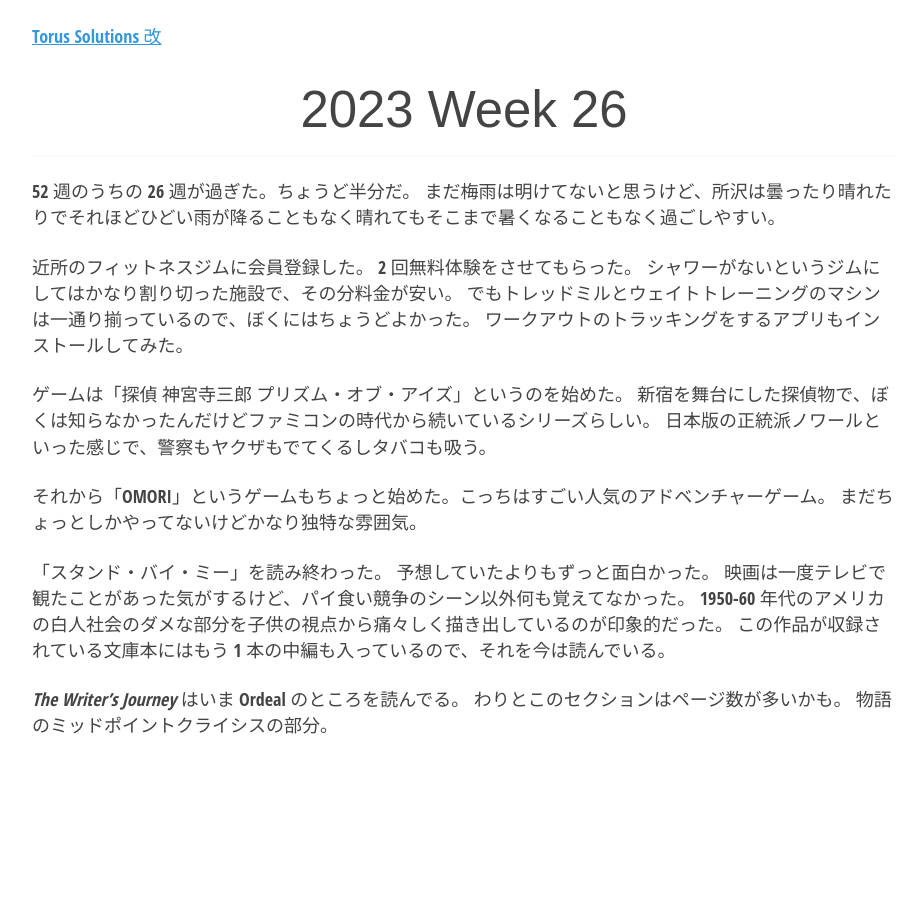
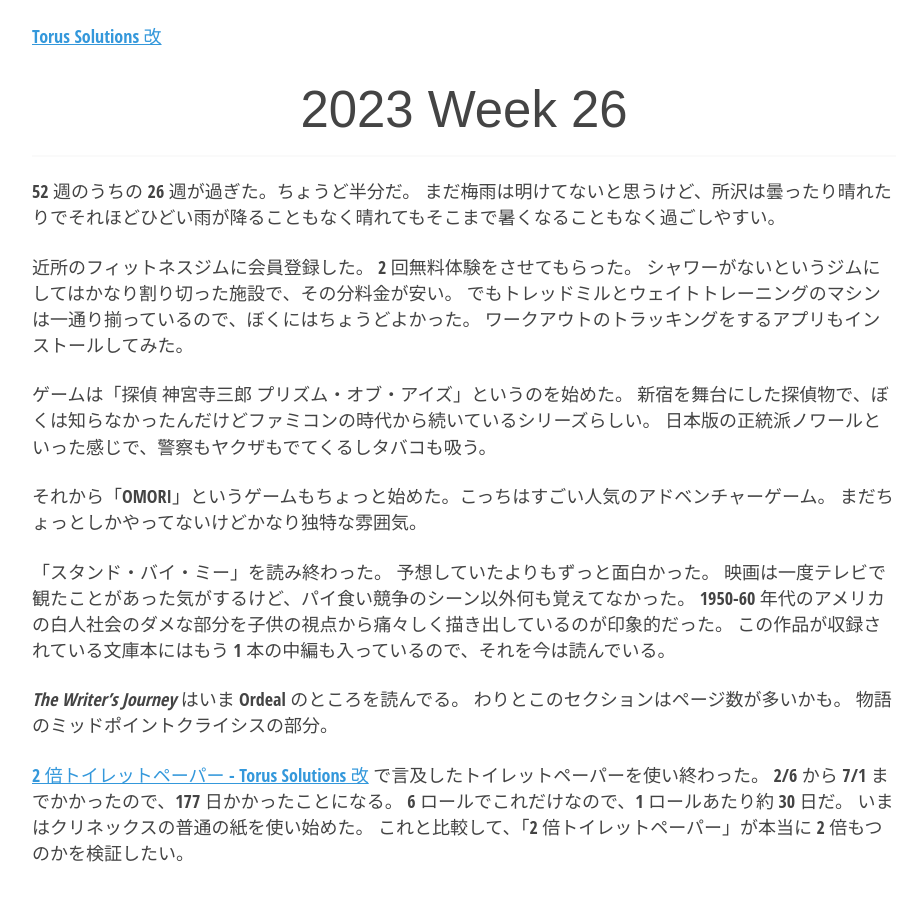
Before and after one commit to torus/torus.github.io, a Jekyll site: the page built from _posts/2023-07-02-week-26.md, in a window 1280 px wide. Shown: the whole page, without its empty margins (176-1098 px from the left). Built offline with Jekyll 4.4.1, drawn with Linux system fonts in a browser that asks for light colours.

Commit message:
Update 2023-07-02-week-26.md

```diff
--- a/_posts/2023-07-02-week-26.md
+++ b/_posts/2023-07-02-week-26.md
@@ -27,3 +27,9 @@ title: 2023 Week 26
 _The Writer's Journey_ はいま Ordeal のところを読んでる。
 わりとこのセクションはページ数が多いかも。
 物語のミッドポイントクライシスの部分。
+
+[2 倍トイレットペーパー - Torus Solutions 改](https://torus.github.io/2023/02/15/toilet-paper.html) で言及したトイレットペーパーを使い終わった。
+2/6 から 7/1 までかかったので、177 日かかったことになる。
+6 ロールでこれだけなので、1 ロールあたり約 30 日だ。
+いまはクリネックスの普通の紙を使い始めた。
+これと比較して、「2 倍トイレットペーパー」が本当に 2 倍もつのかを検証したい。
```
